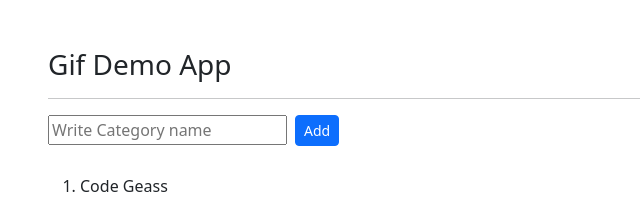
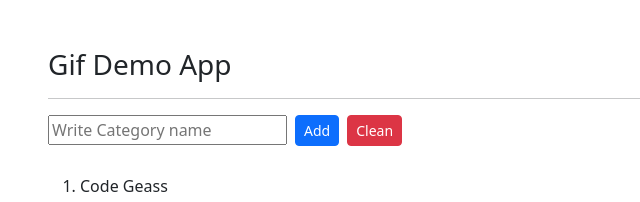
Before and after one commit to ZAHIDw3/GIF-DEMO-APP, a React (Vite) app: page / in a window 1280 px wide. Shown: the top 202 px of the page, without its empty margins (0-640 px from the left). Built offline with nearby package versions, Linux system fonts and the light colour scheme; no server answers.

Commit message:
borton de aliminar la lista y mensaje cuando la lista esta vacia

```diff
--- a/src/App.jsx
+++ b/src/App.jsx
@@ -18,6 +18,14 @@ function App() {
         categories={categories}
         setCategories={setCategories}
       />
+      {
+        categories.length === 0 && (
+          <div className="text-center">
+            <h3>Your list is empty</h3>
+            Add a new category to get started.
+          </div>
+        )
+      }
     </div>
   )
 }
--- a/src/componets/Categories/CategoriesList.jsx
+++ b/src/componets/Categories/CategoriesList.jsx
@@ -4,6 +4,7 @@ const CategoriesList = ({ categories = [], setCategories }) => {
         const newList =categories.filter((cat) => cat!== category)
         setCategories([...newList])
     }
+
     return (
         <ol>
             {
--- a/src/componets/Categories/CategoryInput.jsx
+++ b/src/componets/Categories/CategoryInput.jsx
@@ -10,6 +10,10 @@ const CategoryInput = ({categories = [], setCategories}) => {
     const handleAddCategoryButton = () => {
         setCategories([inputValue, ...categories])
         setInputValue("")
+    }
+
+    const handleClearList = () => {
+        setCategories([])
     }
 
     return (
@@ -27,6 +31,13 @@ const CategoryInput = ({categories = [], setCategories}) => {
             >
                 Add
             </button>
+            <button
+                onClick={(e)=> handleClearList(e)}
+                className="btn btn-danger btn-sm ms-2 mb-1"
+                type="button"
+            >
+                Clean
+            </button>
         </div>
     )
 }
```
